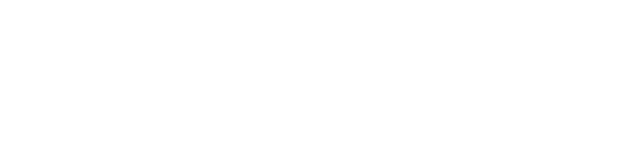
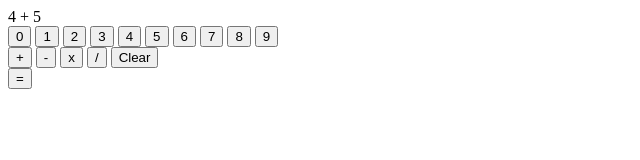
Before and after one commit to kimdogbe/odin_calculator, a plain HTML site: page index.html in a window 1280 px wide. Shown: the whole page, without its empty margins (0-640 px from the left). Drawn offline with Linux system fonts and the light colour scheme.

Commit message:
Add calc html elements

```diff
--- a/index.html
+++ b/index.html
@@ -8,6 +8,35 @@
   <script src="script.js" defer></script>
 </head>
 <body>
-  <div id="container"></div>
+  <div id="container">
+    <div id="calculator">
+      <div id="display">4 + 5</div>
+
+      <div id="numbers">
+        <button class="number zero btn">0</button>
+        <button class="number btn">1</button>
+        <button class="number btn">2</button>
+        <button class="number btn">3</button>
+        <button class="number btn">4</button>
+        <button class="number btn">5</button>
+        <button class="number btn">6</button>
+        <button class="number btn">7</button>
+        <button class="number btn">8</button>
+        <button class="number btn">9</button>
+      </div>
+      <div id="operands">
+        <button class="operand plus btn">+</button>
+        <button class="operand btn">-</button>
+        <button class="operand btn">x</button>
+        <button class="operand btn">/</button>
+        <button class="operand clear btn">Clear</button>
+      </div>
+
+      <div id="equals">
+        <button class="eqlBtn">=</button>
+      </div>
+
+    </div>
+  </div>
 </body>
 </html>
```
